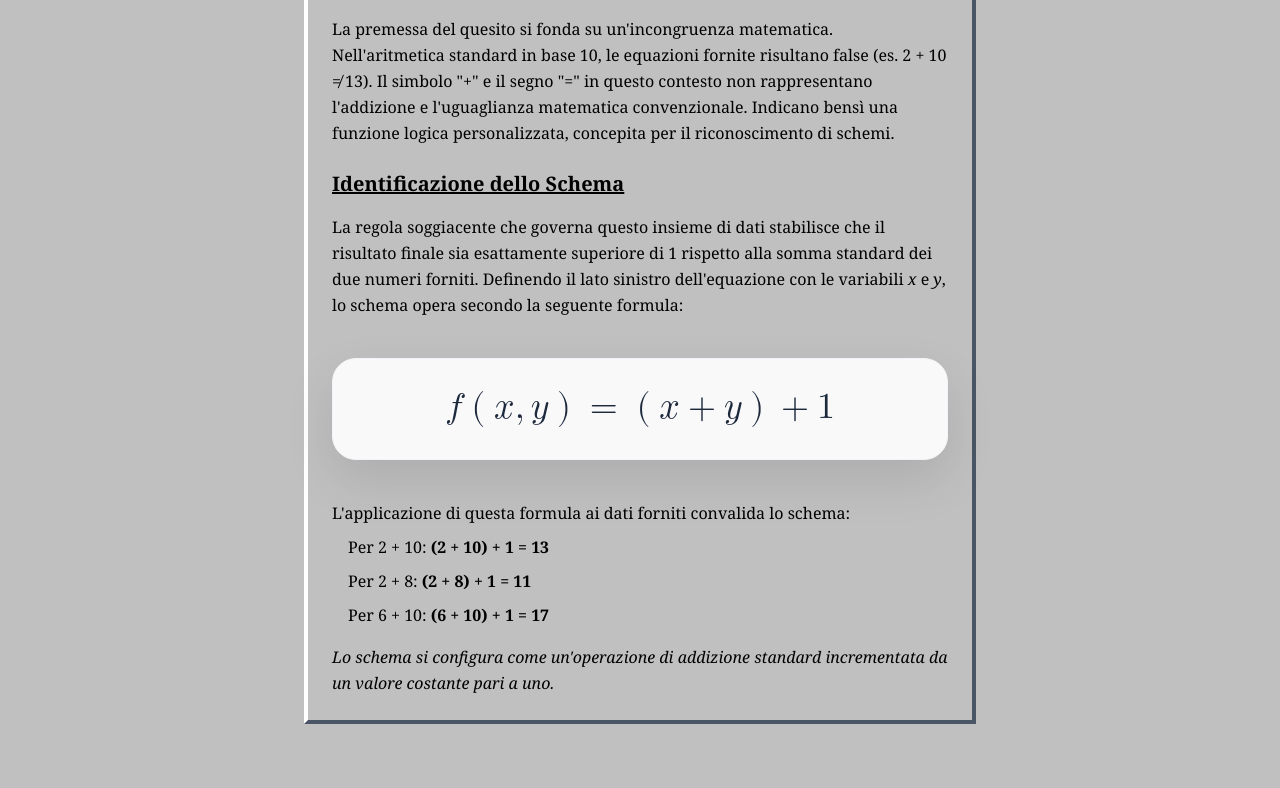
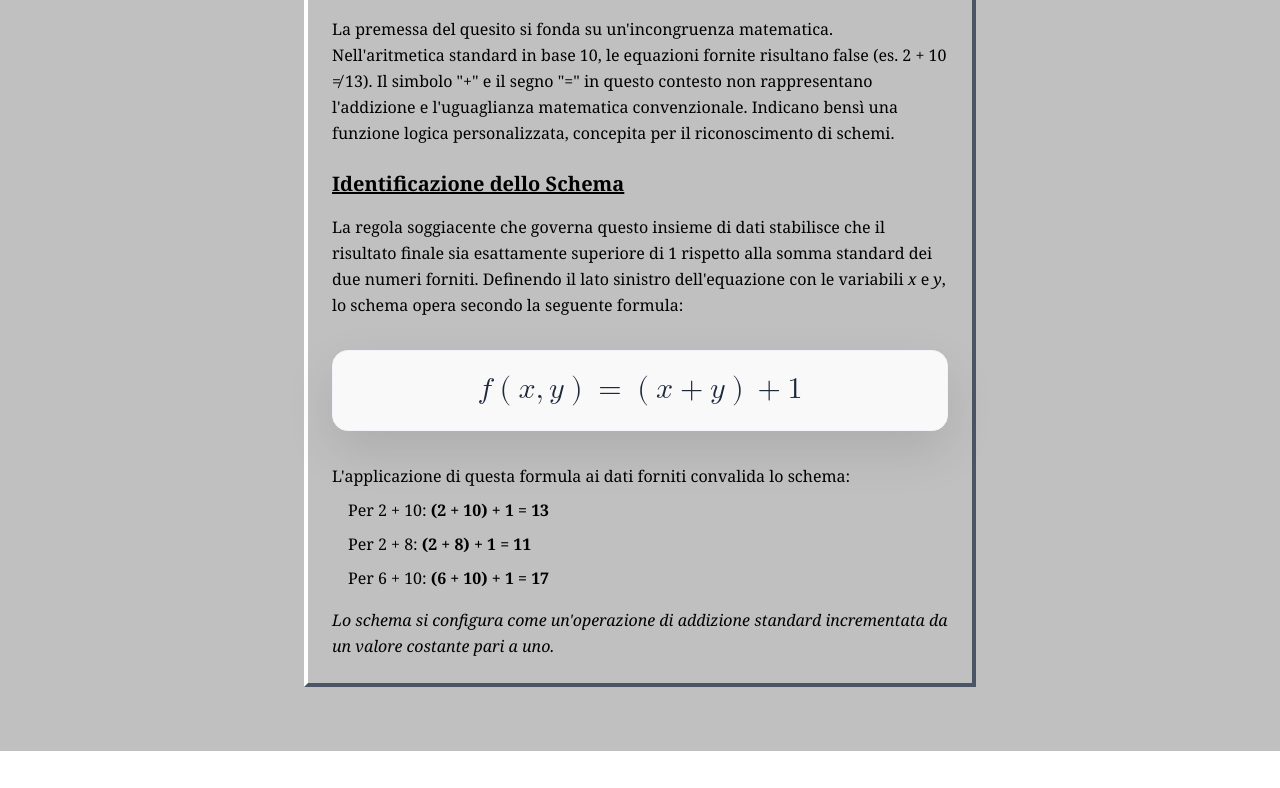
Before and after one commit to legato-sonata/stretto, a SvelteKit app: page / in a window 1280 px wide. Shown: the part 597-1385 px from the top of the page. After the commit the page ends 1348 px from the top, so only its background shows below. Built offline with nearby package versions, Linux system fonts and the light colour scheme.

Commit message:
style: reduce math formula padding and apply Fira Code font ligatures

```diff
--- a/src/routes/+page.svelte
+++ b/src/routes/+page.svelte
@@ -65,6 +65,12 @@
 		startNewInput = false;
 	}
 </script>
+
+<svelte:head>
+	<link rel="preconnect" href="https://fonts.googleapis.com" />
+	<link rel="preconnect" href="https://fonts.gstatic.com" crossorigin />
+	<link href="https://fonts.googleapis.com/css2?family=Fira+Code:wght@400;500&display=swap" rel="stylesheet" />
+</svelte:head>
 
 <!-- Using classic 1990s Web 1.0 styling: Times New Roman, gray background, 3D borders -->
 <div class="min-h-screen bg-[#c0c0c0] font-serif p-8">
@@ -145,7 +151,7 @@
 			</p>
 
 			<!-- Ultra-modern, sleek contrast block -->
-			<div class="my-10 p-8 bg-white/90 backdrop-blur-md rounded-3xl shadow-[0_20px_50px_rgba(0,0,0,0.1)] border border-slate-100 text-center text-4xl font-sans tracking-wide text-slate-800 overflow-x-auto transform transition-all hover:-translate-y-2 hover:shadow-[0_30px_60px_rgba(0,0,0,0.15)] duration-500 ease-out">
+			<div class="my-8 p-4 sm:p-6 bg-white/90 backdrop-blur-md rounded-2xl shadow-[0_20px_50px_rgba(0,0,0,0.1)] border border-slate-100 text-center text-2xl sm:text-3xl tracking-wide text-slate-800 overflow-x-auto transform transition-all hover:-translate-y-1 hover:shadow-[0_30px_60px_rgba(0,0,0,0.15)] duration-500 ease-out" style="font-family: 'Fira Code', monospace; font-variant-ligatures: common-ligatures contextual;">
 				<math xmlns="http://www.w3.org/1998/Math/MathML" display="block">
 					<mi>f</mi>
 					<mo>(</mo>
```
